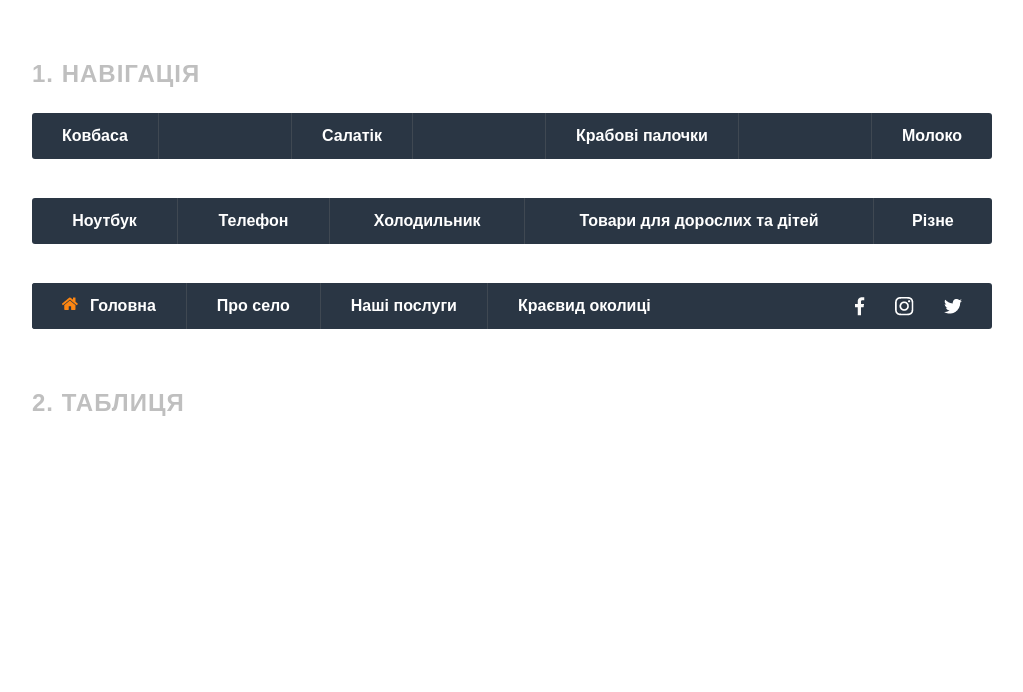
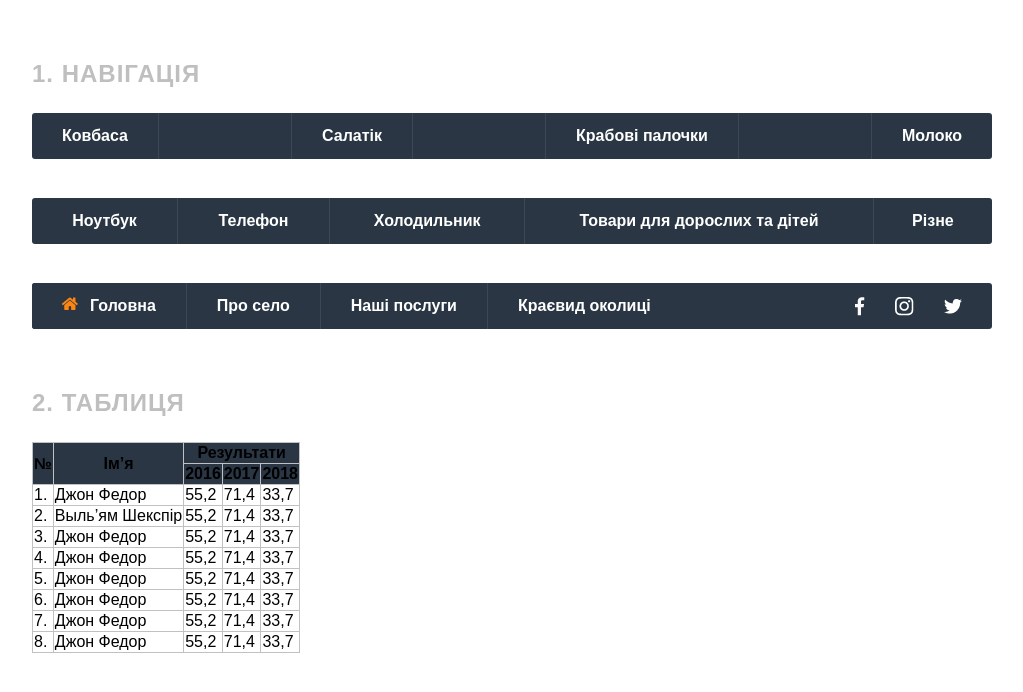
Before and after one commit to Vozney-Yaroslav/tables, a plain HTML site: page index.html in a window 1280 px wide. Shown: the whole page, without its empty margins (128-1151 px from the left). Drawn offline with Linux system fonts and the light colour scheme.

Commit message:
table 4 new

```diff
--- a/css/stayle.css
+++ b/css/stayle.css
@@ -152,7 +152,6 @@ body {
 
 .menu-table > li:first-child a {
   border-radius: 3px 0 0 3px;
-
 }
 
 .menu-table > li:last-child a {
@@ -309,3 +308,19 @@ a.tw:hover {
   border-radius: 0 0 0 0;
   border-bottom: #b9bdc1 solid 1px;
 }
+
+/* Таблица */
+
+
+
+
+table, tr, td, th {
+  border: 1px solid #c0c1c2;
+  border-collapse: collapse;
+
+}
+
+thead {
+
+  background:  #2a3644;
+}
--- a/index.html
+++ b/index.html
@@ -124,10 +124,81 @@
         </nav>
     </mein>
 
-    <teble>
+    <table class="table">
         <p>2. Таблиця</p>
+        <thead class="">
+            <tr>
+                <th rowspan="2">№</th>
+                <th rowspan="2">Ім’я</th>
+                <th colspan="3">Результати</th>
+            </tr>
+            <tr>
+                <th>2016</th>
+                <th>2017</th>
+                <th>2018</th>
+            </tr>
+        </thead>
 
-    </teble>
+        <tbody>
+            <tr>
+                <td>1.</td>
+                <td>Джон Федор</td>
+                <td>55,2</td>
+                <td>71,4</td>
+                <td>33,7</td>
+            </tr>
+            <tr>
+                <td>2.</td>
+                <td>Выль’ям Шекспір</td>
+                <td>55,2</td>
+                <td>71,4</td>
+                <td>33,7</td>
+            </tr>
+            <tr>
+                <td>3.</td>
+                <td>Джон Федор</td>
+                <td>55,2</td>
+                <td>71,4</td>
+                <td>33,7</td>
+            </tr>
+            <tr>
+                <td>4.</td>
+                <td>Джон Федор</td>
+                <td>55,2</td>
+                <td>71,4</td>
+                <td>33,7</td>
+            </tr>
+            <tr>
+                <td>5.</td>
+                <td>Джон Федор</td>
+                <td>55,2</td>
+                <td>71,4</td>
+                <td>33,7</td>
+            </tr>
+            <tr>
+                <td>6.</td>
+                <td>Джон Федор</td>
+                <td>55,2</td>
+                <td>71,4</td>
+                <td>33,7</td>
+            </tr>
+            <tr>
+                <td>7.</td>
+                <td>Джон Федор</td>
+                <td>55,2</td>
+                <td>71,4</td>
+                <td>33,7</td>
+            </tr>
+            <tr>
+                <td>8.</td>
+                <td>Джон Федор</td>
+                <td>55,2</td>
+                <td>71,4</td>
+                <td>33,7</td>
+            </tr>
+        </tbody>
+
+    </table>
 
 
 
```
